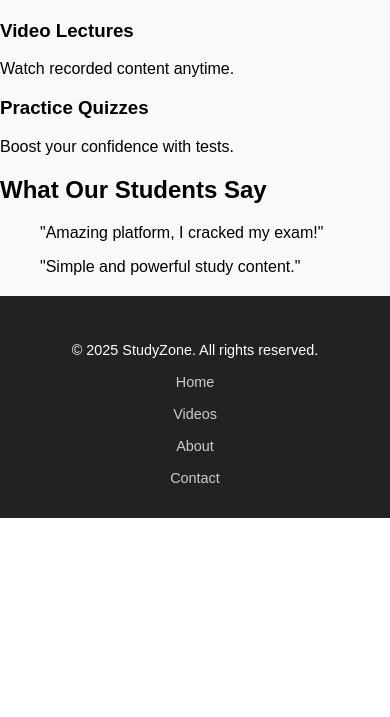
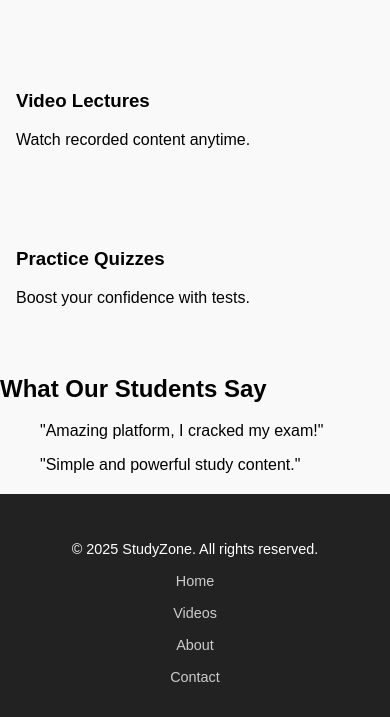
Before and after one commit to ravikumar1602/Studyme, a PHP site: page / in a window 390 px wide; the page is wider, and only the part inside the window is pictured. Shown: the part 1033-1750 px from the top of that part. Before the commit the page ends 1551 px from the top of that part, so only its background shows below. Run offline with PHP 8.4, Linux system fonts and the light colour scheme.

Commit message:
index live video layout fix in mobile view in css card

```diff
--- a/css/style.css
+++ b/css/style.css
@@ -134,6 +134,13 @@
   transition: all 0.2s ease;
 }
 
+/* ---------------------------------index live ----------------------------------------- */
+
+.card {
+  padding: 2rem 1rem;
+
+}
+
 /* ---------------------------------Header----------------------------------------- */
 footer {
   background: #222;
--- a/index.html
+++ b/index.html
@@ -39,7 +39,7 @@
         <section class="live-section">
           <h2>🔴 Live Now</h2>
           <div class="live-video">
-            <iframe id="liveVideoIframe" width="560" height="315" frameborder="0" allowfullscreen
+            <iframe id="liveVideoIframe" width="400" height="255" frameborder="0" allowfullscreen
               allow="autoplay; encrypted-media"></iframe>
 
           </div>
```
